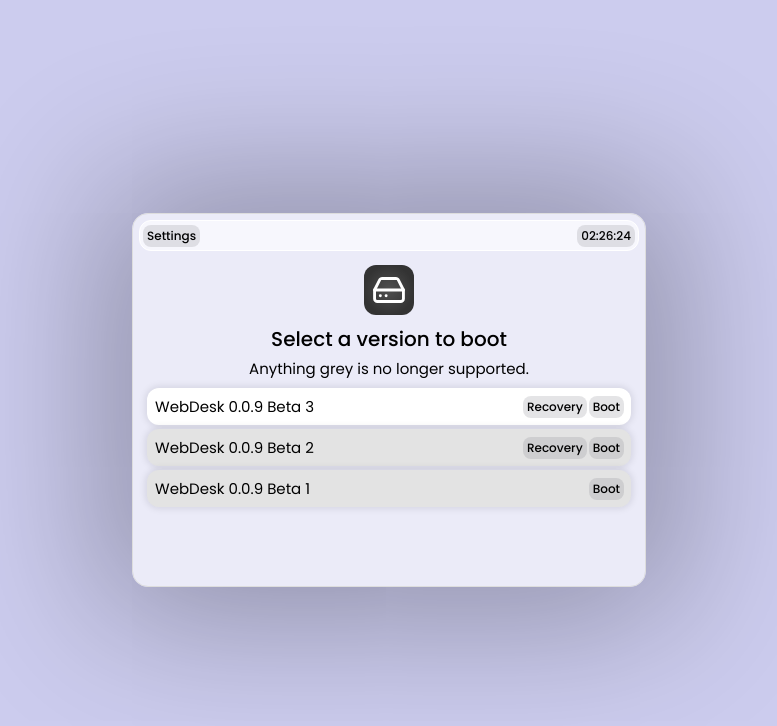
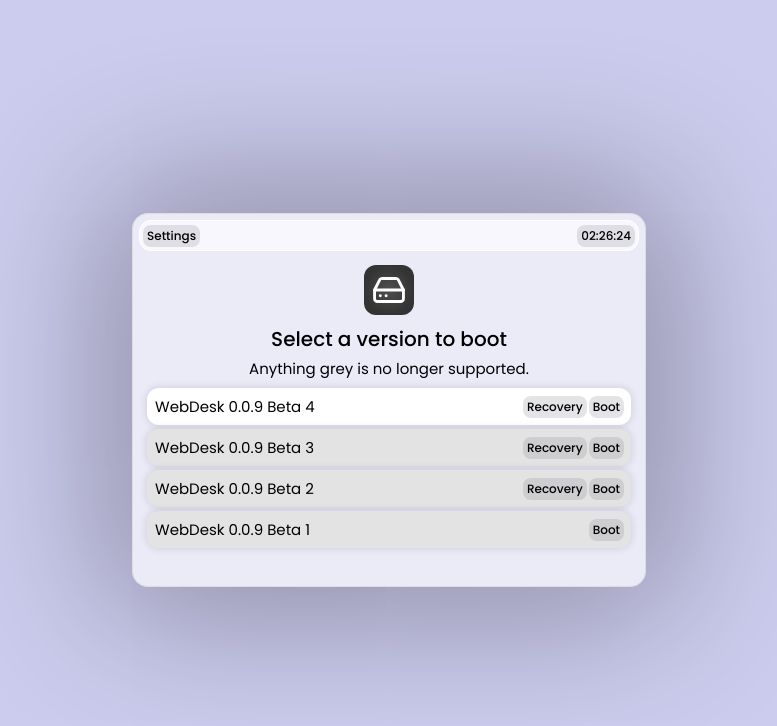
Before and after one commit to randomuser691337/another-webdesk, a plain HTML site: page index.html in a window 1280 px wide. Shown: the whole page, without its empty margins (251-1028 px from the left). Drawn offline with Linux system fonts and the light colour scheme.

Commit message:
Update index.html

```diff
--- a/index.html
+++ b/index.html
@@ -76,6 +76,11 @@
                 <p class="h2">Select a version to boot</p>
                 <p style="margin-bottom: 8px;">Anything grey is no longer supported.</p>
                 <div class="b2">
+                    <div class="tnav">WebDesk 0.0.9 Beta 4</div>
+                    <div class="title"><button class="b4">Recovery</button><button class="b4"
+                            onclick="op('https://webdesk-again.vercel.app');">Boot</button></div>
+                </div>
+                <div class="b2 old">
                     <div class="tnav">WebDesk 0.0.9 Beta 3</div>
                     <div class="title"><button class="b4">Recovery</button><button class="b4"
                             onclick="op('./webdesk.html');">Boot</button></div>
```
